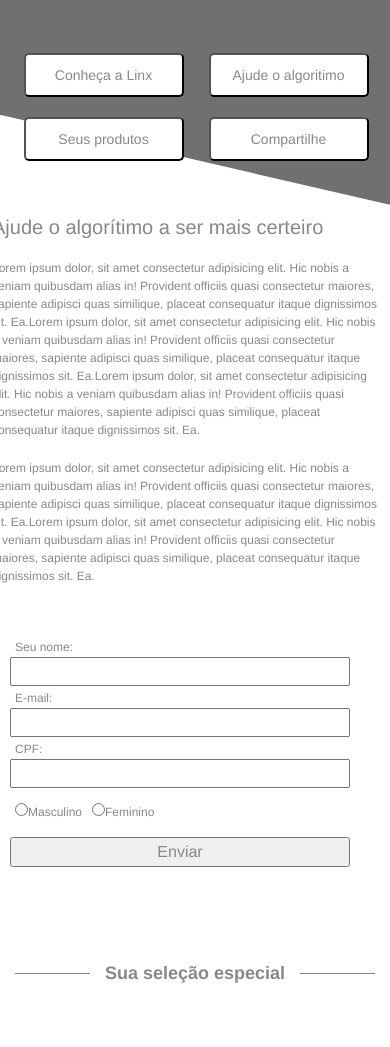
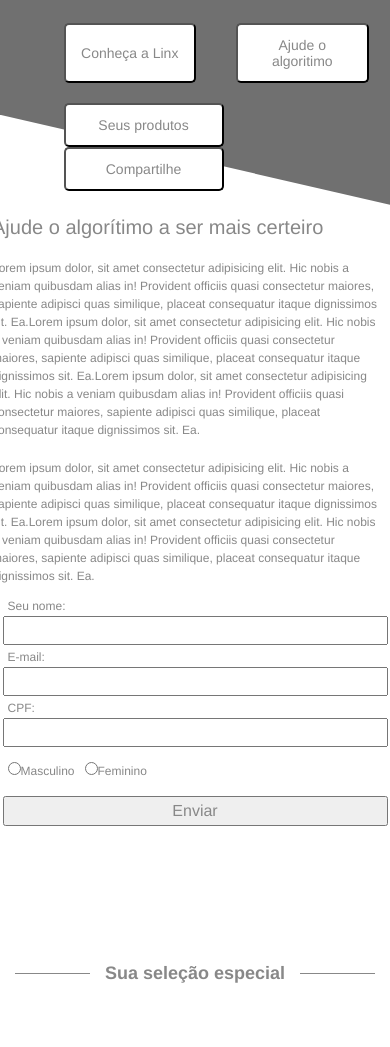
Before and after one commit to Ludilly/Linx_Challenge, a website: page desktop.html in a window 390 px wide. Shown: the part 137-1184 px from the top of the page. Drawn offline with Linux system fonts and the light colour scheme; no server answers.

Commit message:
fix css issues

```diff
--- a/style.css
+++ b/style.css
@@ -14,7 +14,6 @@ body {
   color: #ffffff;
   display: flex;
   flex-direction: column;
-  height: 150px;
   justify-content: center;
   left: 0px;
   opacity: 1;
@@ -62,6 +61,13 @@ header:after {
   opacity: 1;
 }
 
+.btn-header {
+  display: flex;
+  margin: auto;
+  flex-wrap: wrap;
+  margin-top: 56px;
+}
+
 .header-button {
   background-color: #ffffff;
   color: #888888;
@@ -69,6 +75,7 @@ header:after {
   padding: 12px;
   border-radius: 5px;
   width: 160px;
+  margin-left: 40px;
 }
 
 main {
@@ -383,15 +390,20 @@ footer:after {
   }
 
   .first-form {
-    display: flex;
-    flex-direction: column;
+
+    justify-content: center;
+    width: 385px;
+    margin: 50px auto 60px;
+  }
+
+  .first-form button {
+    width: 385px;
   }
 
   section {
     display: flex;
     flex-direction: column;
   }
-
 
   .form-horizontal {
     display: flex;
```
